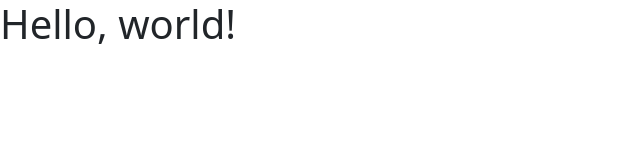
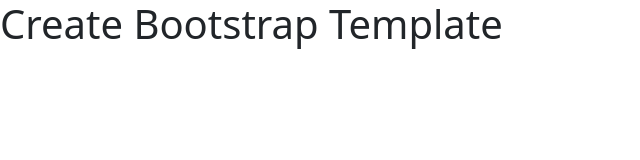
Before and after one commit to sudinojkt/20221006-Bootstrip, a plain HTML site: page index.html in a window 1280 px wide. Shown: the whole page, without its empty margins (0-640 px from the left). Drawn offline with nearby package versions, Linux system fonts and the light colour scheme.

Commit message:
update template on 0015hrs

```diff
--- a/index.html
+++ b/index.html
@@ -7,7 +7,7 @@
     <link href="https://cdn.jsdelivr.net/npm/bootstrap@5.2.2/dist/css/bootstrap.min.css" rel="stylesheet" integrity="sha384-Zenh87qX5JnK2Jl0vWa8Ck2rdkQ2Bzep5IDxbcnCeuOxjzrPF/et3URy9Bv1WTRi" crossorigin="anonymous">
   </head>
   <body>
-    <h1>Hello, world!</h1>
+    <h1>Create Bootstrap Template</h1>
     <script src="https://cdn.jsdelivr.net/npm/bootstrap@5.2.2/dist/js/bootstrap.bundle.min.js" integrity="sha384-OERcA2EqjJCMA+/3y+gxIOqMEjwtxJY7qPCqsdltbNJuaOe923+mo//f6V8Qbsw3" crossorigin="anonymous"></script>
   </body>
 </html>
```
